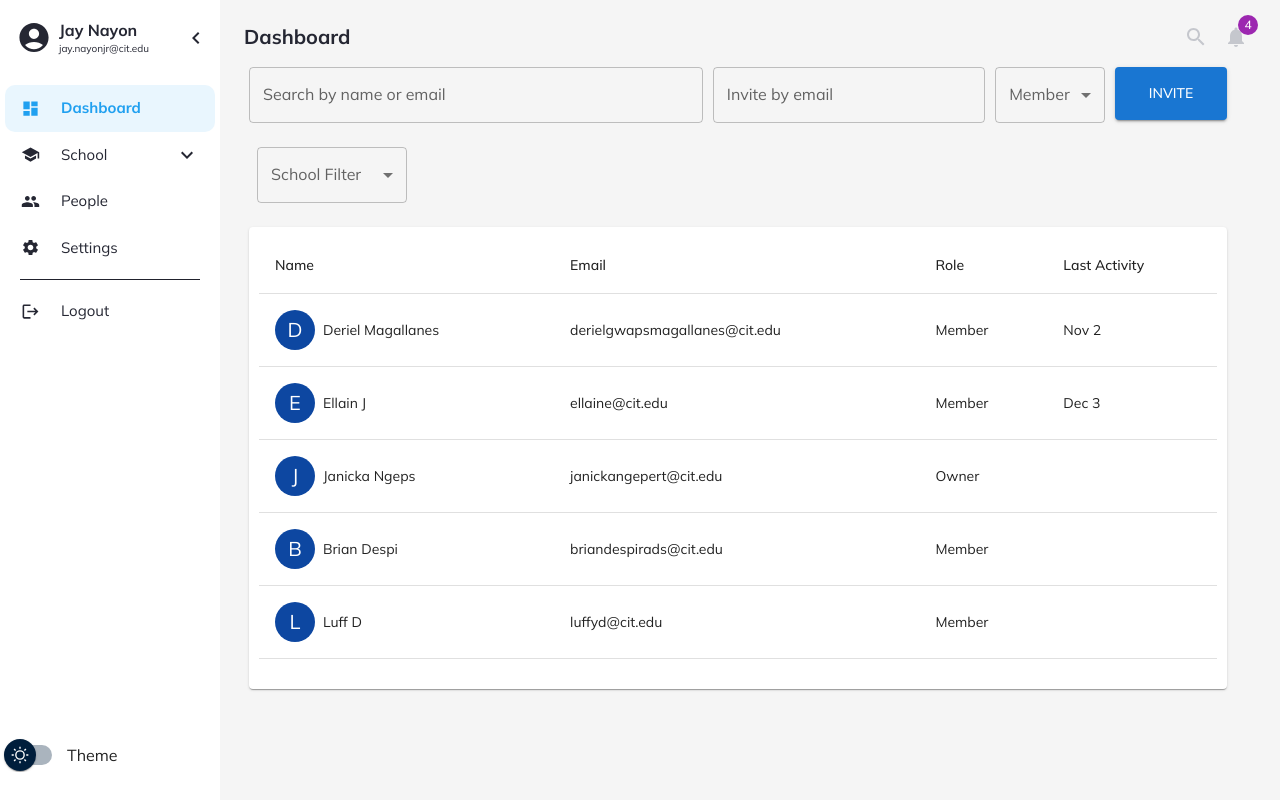
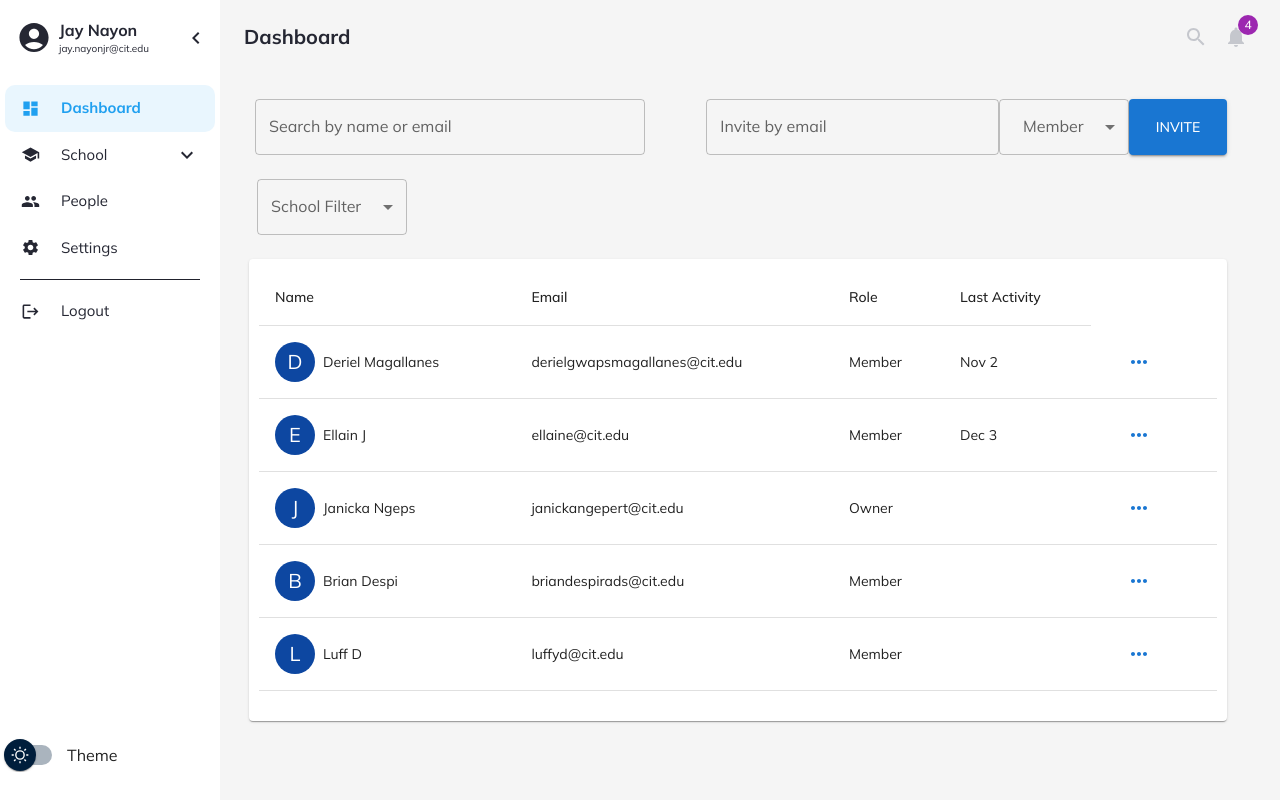
Before and after one commit to Jaynayon/princi-pal-frontend, a React (Create React App) app: page /people in a window 1280 px wide. Both pictures are taken after a click on the button "Click to Login". Built offline with nearby package versions, Linux system fonts and the light colour scheme.

Commit message:
added the delete

```diff
--- a/src/Pages/People.css
+++ /dev/null
@@ -1,23 +0,0 @@
-.searchTextField {
-    /* Add styles for the search TextField here */
-    /* For example: */
-    width: 500px;
-    padding-left: 10px;
-    text-align: center;
-
-}
-.inviteTextField {
-    /* Add styles for the invite TextField here */
-    /* For example: */
-    width: 300px;
-    border-radius: 0px;
-    padding-left: 10px;
-}
-.inviteButton {
-    width: 120px;
-    height: 53px;
-    border-radius: 0px;
-}
-.schoolFilter {
-    padding-left: 10px;
-}
--- a/src/Pages/People.js
+++ b/src/Pages/People.js
@@ -1,7 +1,6 @@
 import React, { useState } from 'react';
 import Container from '@mui/material/Container';
 import Grid from '@mui/material/Grid';
-import Box from '@mui/material/Box';
 import TextField from '@mui/material/TextField';
 import Button from '@mui/material/Button';
 import FormControl from '@mui/material/FormControl';
@@ -17,13 +16,34 @@ import TableRow from '@mui/material/TableRow';
 import TableCell from '@mui/material/TableCell';
 import Avatar from '@mui/material/Avatar';
 import { blue } from '@mui/material/colors';
-import './People.css';
+import MoreHorizIcon from '@mui/icons-material/MoreHoriz';
+import { Menu } from '@mui/material';
 
 function People(props) {
     const [member, setMember] = useState('');
     const handleChange = (event) => {
         setMember(event.target.value);
     };
+
+    const [anchorEl, setAnchorEl] = useState(null);
+    const [selectedIndex, setSelectedIndex] = useState(null);
+
+    const handleMenuOpen = (event, index) => {
+        setAnchorEl(event.currentTarget);
+        setSelectedIndex(index);
+    };
+
+    const handleMenuClose = () => {
+        setAnchorEl(null);
+        setSelectedIndex(null);
+    };
+
+    const handleDelete = () => {
+        // Implement delete functionality here
+        console.log("Delete button clicked for row at index:", selectedIndex);
+        // Close the menu after delete
+        handleMenuClose();
+    }
 
     const rows = [
         { name: 'Deriel Magallanes', email: 'derielgwapsmagallanes@cit.edu', role: 'Member', lastActivity: 'Nov 2' },
@@ -34,19 +54,30 @@ function People(props) {
     ];
 
     return (
-        <Container className="test" maxWidth="lg" sx={{ /*mt: 4,*/ mb: 4 }}>
+        <Container className="test" maxWidth="lg" sx={{ mt: 4, mb: 4 }}>
             <Grid container spacing={2}>
                 <Grid item xs={12} md={12} lg={12}
                     sx={{
                         display: 'flex',
-                        justifyContent: 'space-between',
                     }}>
-                    <TextField sx={{ margin: '5px', marginTop: '-5px' }} id="search" label="Search by name or email" variant="outlined" className="searchTextField" />
-                    <TextField sx={{ margin: '5px', marginTop: '-5px' }} id="invite" label="Invite by email" variant="outlined" className="inviteTextField" />
+                    <TextField
+                        sx={{ margin: '11px', marginTop: '-5px', height: '20px', width: '40%' }}
+                        id="search"
+                        label="Search by name or email"
+                        variant="outlined"
+                        className="searchTextField"
+                    />
+                    <TextField
+                        sx={{ margin: '5px', marginTop: '-5px', marginLeft: '50px' , width: '30%' }}
+                        id="invite"
+                        label="Invite by email"
+                        variant="outlined"
+                        className="inviteTextField"
+                    />
                     <FormControl sx={{ minWidth: 120 }} size="53px">
-                        <InputLabel sx={{ margin: '5px', marginTop: '-5px' }} id="demo-select-small-label">Member</InputLabel>
+                        <InputLabel sx={{ margin: '5px', marginTop: '-5px'}} id="demo-select-small-label">Member</InputLabel>
                         <Select
-                            sx={{ margin: '5px', marginTop: '-5px' }}
+                            sx={{ margin: '-5px', marginTop: '-5px' }}
                             labelId="demo-select-small-label"
                             id="demo-select-small"
                             value={member}
@@ -61,9 +92,15 @@ function People(props) {
                             <MenuItem>Admin</MenuItem>
                         </Select>
                     </FormControl>
-                    <Button sx={{ margin: '5px', marginTop: '-5px' }} variant="contained" className="inviteButton">Invite</Button>
+                    <Button
+                        sx={{ margin: '5px', marginTop: '-5px', width: '10%'}}
+                        variant="contained"
+                        className="inviteButton"
+                    >
+                        Invite
+                    </Button>
                 </Grid>
-                <Grid item xs={5} md={5} lg={5} sx={{ display: 'flex', margin: '5px', marginTop: '-5px' }}>
+                <Grid item xs={5} md={12} lg={12} sx={{ display: 'flex', margin: '5px', marginTop: '-5px' }}>
                     <FormControl sx={{ m: 1, minWidth: 150 }} >
                         <InputLabel id="demo-select-small-label">School Filter</InputLabel>
                         <Select
@@ -94,8 +131,8 @@ function People(props) {
                                 </TableRow>
                             </TableHead>
                             <TableBody>
-                                {rows.map((row) => (
-                                    <TableRow key={row.id}>
+                                {rows.map((row, index) => (
+                                    <TableRow key={index}>
                                         <TableCell>
                                             <Grid container alignItems="center" spacing={1}>
                                                 <Grid item>
@@ -107,6 +144,23 @@ function People(props) {
                                         <TableCell>{row.email}</TableCell>
                                         <TableCell>{row.role}</TableCell>
                                         <TableCell>{row.lastActivity}</TableCell>
+                                        <TableCell>
+                                            <Button
+                                                aria-controls={'menu-${index}'}
+                                                aria-haspopup="true"
+                                                onClick={(event) => handleMenuOpen(event, index)}
+                                            >
+                                                <MoreHorizIcon />
+                                            </Button>
+                                            <Menu
+                                                id={`menu-${index}`}
+                                                anchorEl={anchorEl}
+                                                open={Boolean(anchorEl && selectedIndex === index)}
+                                                onClose={handleMenuClose}
+                                            >
+                                                <MenuItem onClick={handleDelete}>Delete</MenuItem>
+                                            </Menu>
+                                        </TableCell>
                                     </TableRow>
                                 ))}
                             </TableBody>
```
